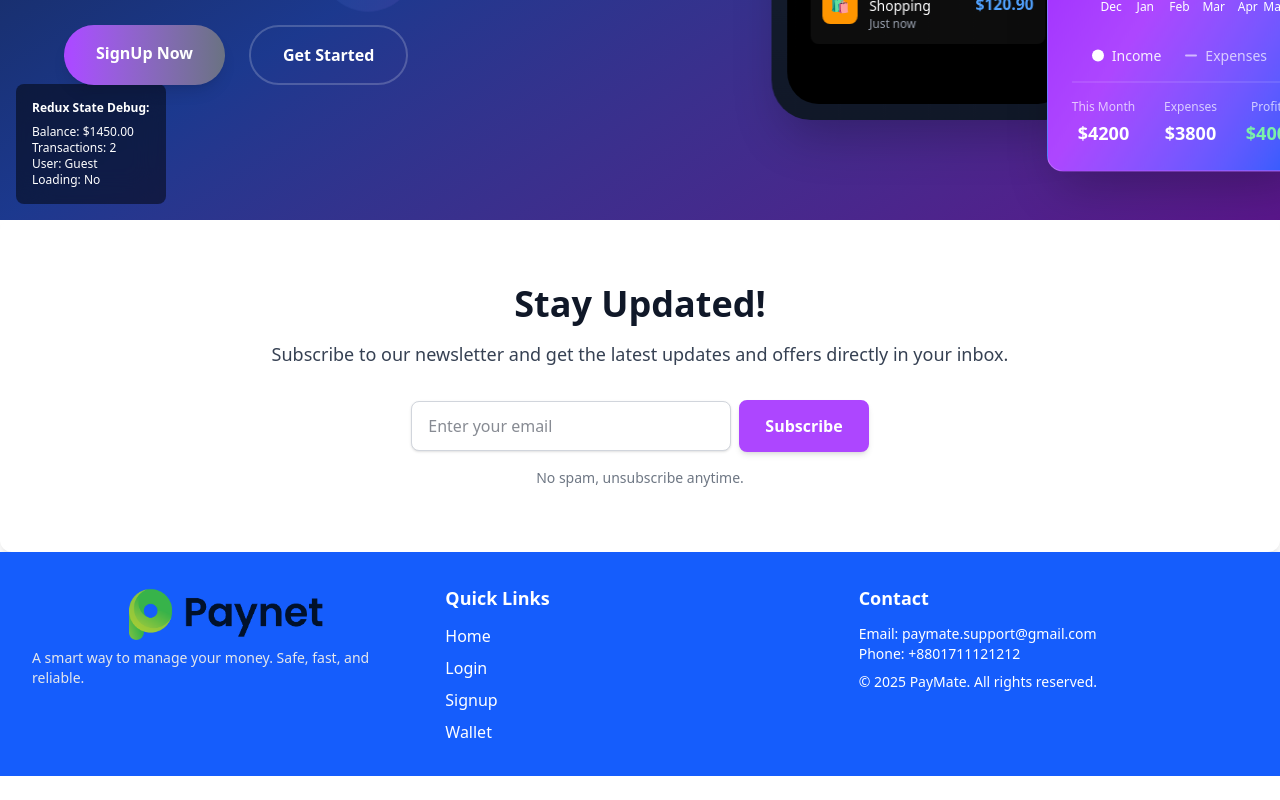
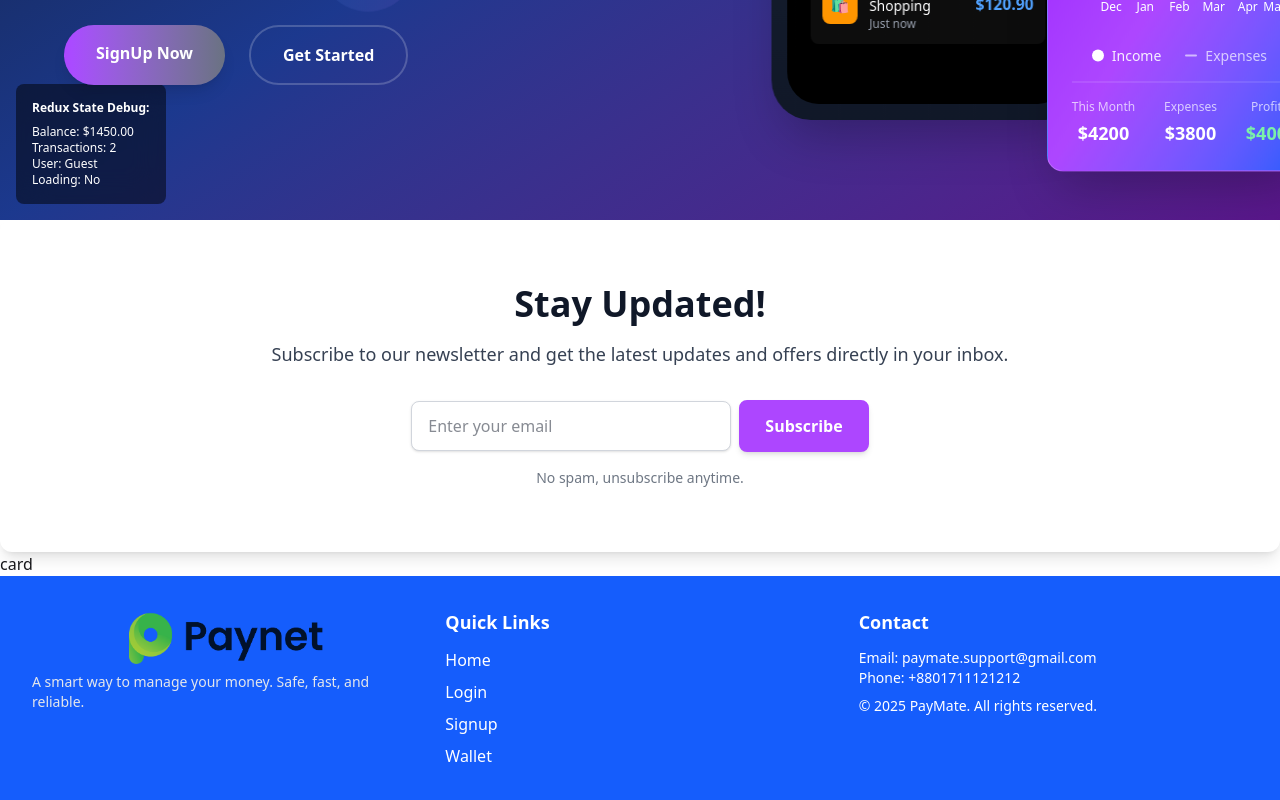
Before and after one commit to mithun41/digital-wallet-client, a React (Vite) app: page / in a window 1280 px wide. Shown: the part 3652-4452 px from the top of the page. Before the commit the page ends 4428 px from the top, so only its background shows below. Built offline with nearby package versions, Linux system fonts and the light colour scheme.

Commit message:
new swction create

```diff
--- /dev/null
+++ b/src/Components/MutionCard.jsx
@@ -0,0 +1,11 @@
+import React from 'react';
+
+const MutionCard = () => {
+    return (
+        <div>
+            <h1>card</h1>
+        </div>
+    );
+};
+
+export default MutionCard;
--- a/src/Pages/Home/Home/Home.jsx
+++ b/src/Pages/Home/Home/Home.jsx
@@ -1,4 +1,5 @@
 import MobileCard from "../../../Components/MobileCard";
+import MutionCard from "../../../Components/MutionCard";
 import PaymentCard from "../../../Components/PaymentCard";
 import Banner from "../../Banner/Banner";
 import Features from "../Features/Features";
@@ -29,6 +30,9 @@ const Home = () => {
         <MobileCard></MobileCard>
       </section>
       <section><Subscription></Subscription></section>
+      <section>
+        <MutionCard></MutionCard>
+      </section>
     </div>
   );
 };
```
